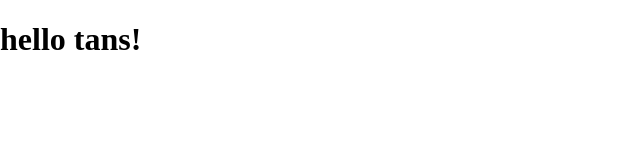
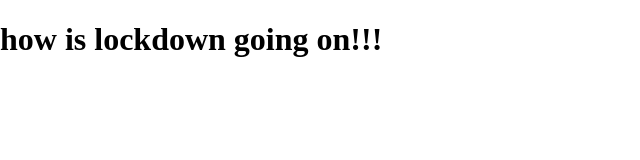
Before and after one commit to ipti-412/template-test, a plain HTML site: page index.html in a window 1280 px wide. Shown: the whole page, without its empty margins (0-640 px from the left). Drawn offline with Linux system fonts and the light colour scheme.

Commit message:
lockdown

```diff
--- a/index.html
+++ b/index.html
@@ -9,7 +9,7 @@
     <link rel="stylesheet" href="style.css">
 </head>
 <body>
-    <h1>hello  tans!</h1>
+    <h1>how is lockdown going on!!!</h1>
     <!-- script -->
     <script src="script.js"></script>
 </body>
```
